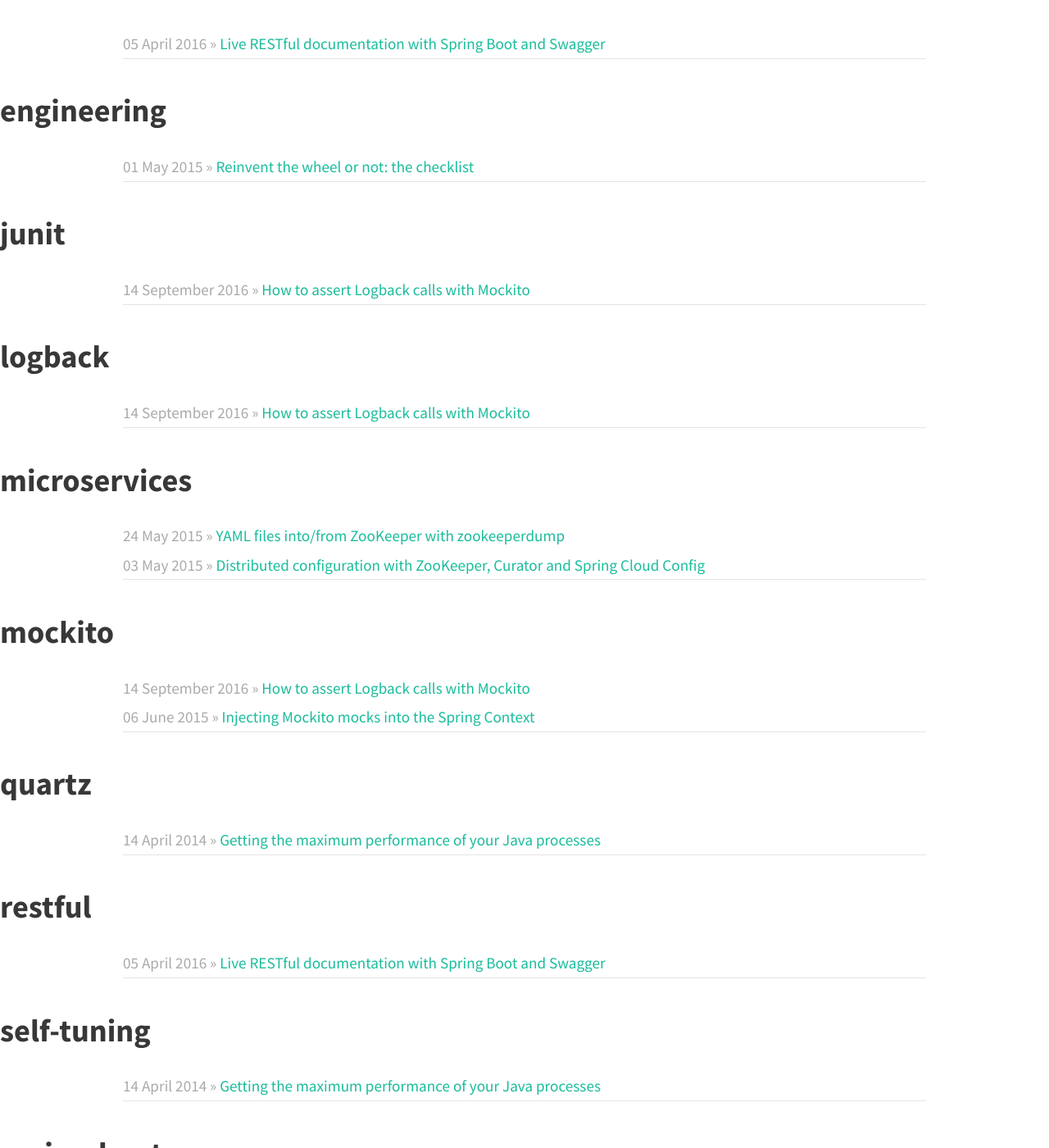
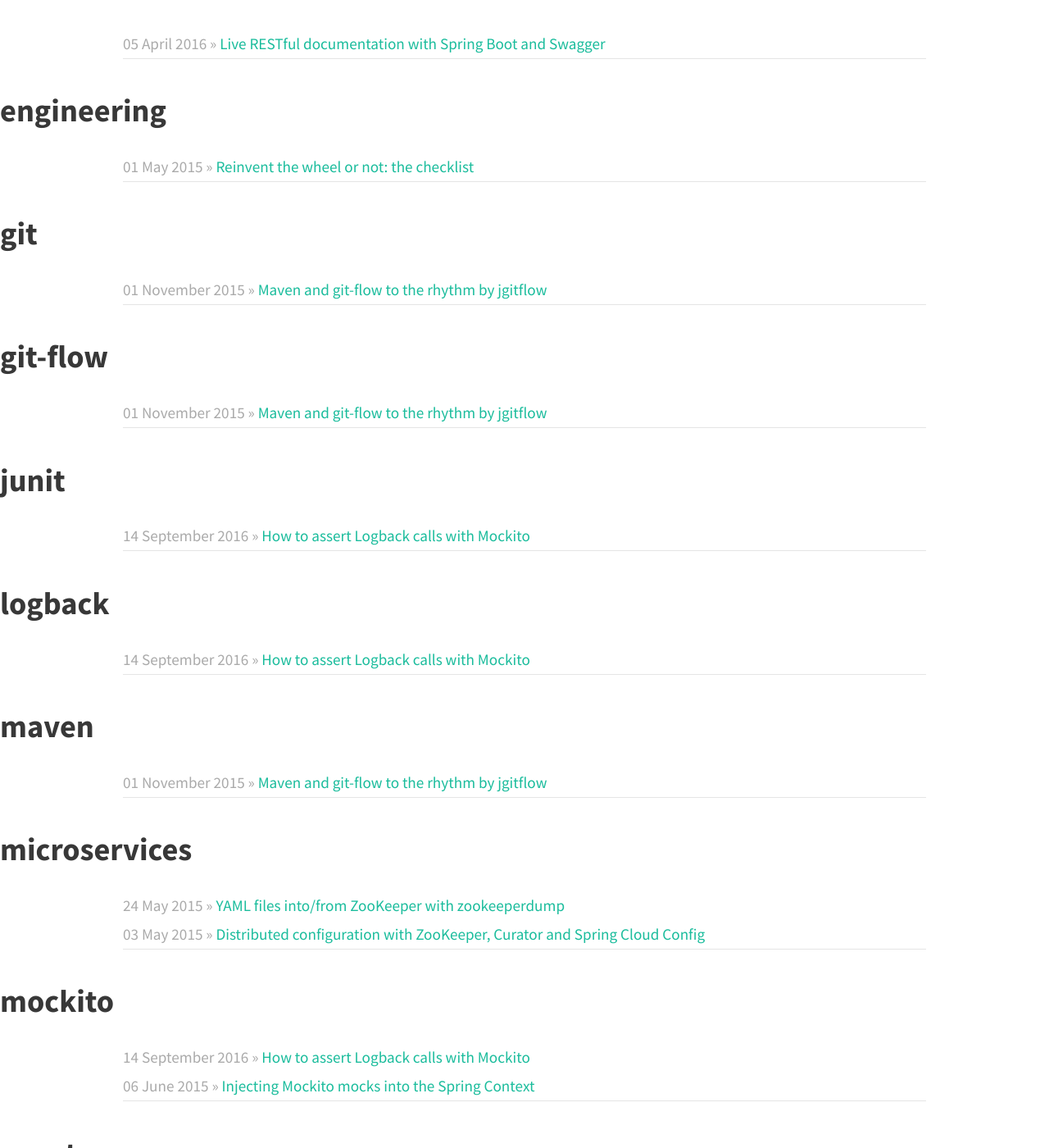
Before and after one commit to alfredodiaz/alfredodiaz.github.io, a Jekyll site: the page built from tags.md, in a window 1280 px wide and 1400 px high, scrolled down 1109 px. Shown: the whole window at 82% size. Built offline with Jekyll 4.4.1, drawn with Linux system fonts in a browser that asks for light colours; nearby versions of some CDN libraries.

Commit message:
fixing categories

```diff
--- a/_posts/2015-11-01-maven-and-git-flow-to-the-rhythm-by-jgitflow.html
+++ b/_posts/2015-11-01-maven-and-git-flow-to-the-rhythm-by-jgitflow.html
@@ -10,8 +10,11 @@
 date: '2015-11-01 23:22:57 +0100'
 date_gmt: '2015-11-01 23:22:57 +0100'
 categories:
-- Uncategorized
-tags: []
+- Git
+tags:
+- git
+- git-flow
+- maven
 comments: []
 ---
 <p>
--- a/_posts/2016-04-05-spring-boot-and-swagger.html
+++ b/_posts/2016-04-05-spring-boot-and-swagger.html
@@ -10,7 +10,7 @@
 date: '2016-04-05 21:24:42 +0200'
 date_gmt: '2016-04-05 21:24:42 +0200'
 categories:
-- Uncategorized
+- Java
 tags:
 - spring-boot
 - swagger
```
Also changed, not shown: _posts/2016-09-15-how-to-assert-logback-calls-with-mockito.md (+1 -1 lines).
